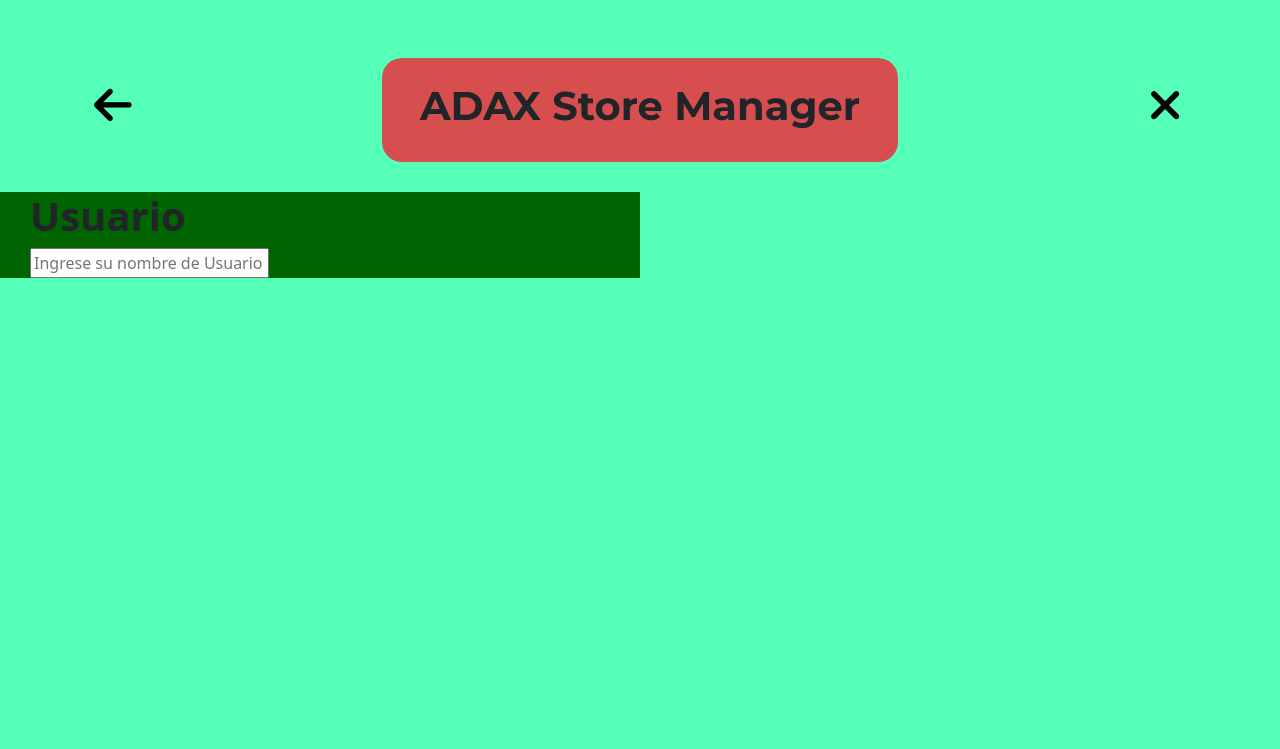
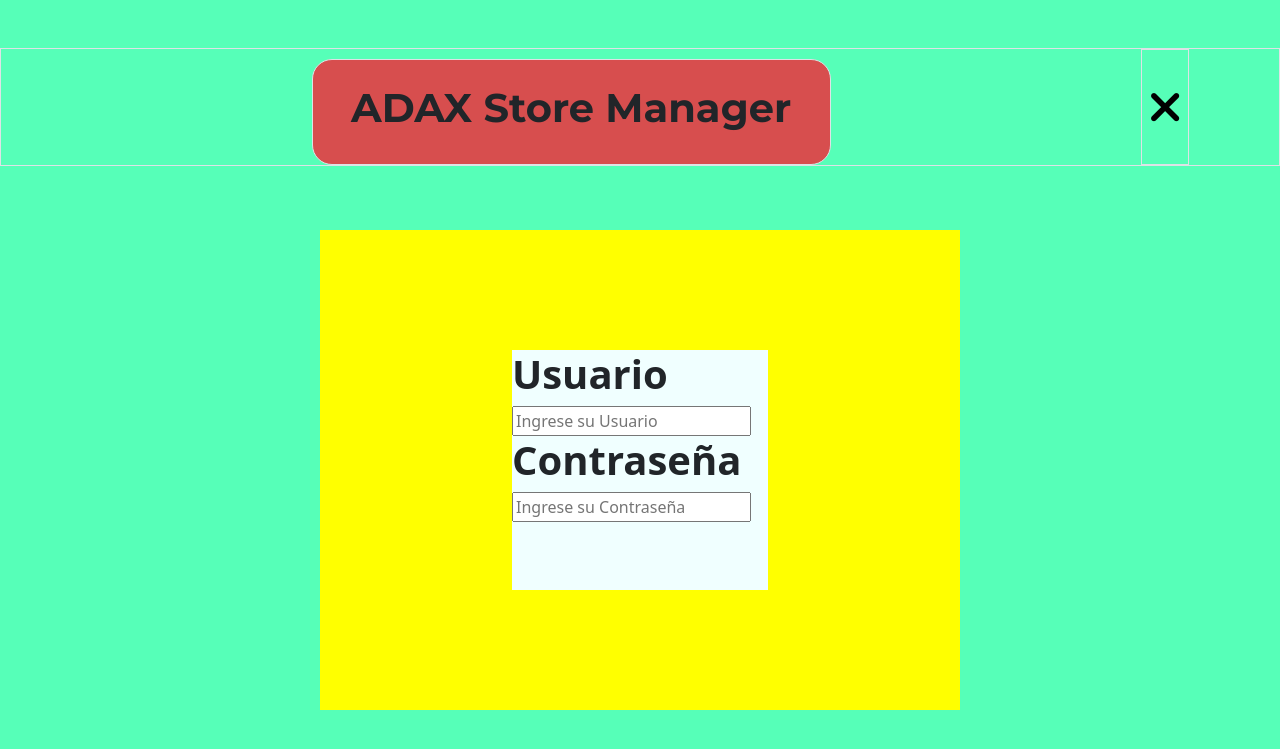
Before and after one commit to Xfezor/ADAX-Store-Manager, a PHP site: page /sesion.html in a window 1280 px wide. Shown: the top 749 px of the page. Run offline with PHP 8.4, Linux system fonts and the light colour scheme; some libraries are stand-ins or nearby versions.

Commit message:
Problema con el header

```diff
--- a/HTML/sesion.css
+++ b/HTML/sesion.css
@@ -1,6 +1,5 @@
 body {
     background-color: #56FFB8;
-
   }
   .title{
     font-weight: normal;
@@ -30,17 +29,6 @@ body {
     text-align: center;
 
   }
-  .back{
-    font-size: 43px;
-    border-color: transparent;
-    background-color: transparent;
-    margin-left: 2em;
-    display: inline-block;
-    transition: transform 0.3s ease;
-  }
-  .back:hover{
-    transform: scale(1.2);
-  }
   .exit{
     font-size: 45px;
     border-color: transparent;
@@ -52,17 +40,23 @@ body {
   .exit:hover{
     transform: scale(1.2);
   }
-  .contenedor_sesion {
-    background-color: darkgreen;
+
+  .Contenedorsesion {
+    display: flex;
     justify-content: center;
     align-items: center;
-    text-align: center;
-    margin: 0 px;
+    margin: 0 auto;
+    margin-top: 5%;
     width: 50%;
-    border: ;
+    height: 30em;
+    background-color: yellow;
   }
-  .sesion {
-    margin: 30px;
-    width: 20px;
+  .cuadradoverde {
+    background-color: azure;
+    width: 40%;
+    height: 50%;
 
   }
+  input {
+    width: o auto;
+  }
--- a/HTML/sesion.html
+++ b/HTML/sesion.html
@@ -13,24 +13,23 @@
 <link rel="stylesheet" href="sesion.css">
 </head>
 <header>
-  <div class="contenedorarriba">
-      <button class="back">
-        <i class="fa-solid fa-arrow-left"></i>
-      </button>
-    <div class="adax">
+  <div class="contenedorarriba border">
+    <div class="adax border">
       <h1 class="title">ADAX Store Manager</h1>
     </div>
-      <button class="exit">
+      <button class="exit border">
         <i class="fa-solid fa-xmark"></i>
       </button>
   </div>
 </header>
 <body>
-    <div class="contenedor_sesion">
-        <div class="sesion">
-        <h1><b>Usuario</b></h1>
-        <input type="text" placeholder="Ingrese su nombre de Usuario">
-        </div>
+  <div class="Contenedorsesion">
+    <div class="cuadradoverde">
+      <h1><b>Usuario</b></h1>
+      <input type="text" placeholder="Ingrese su Usuario">
+      <h1><b>Contraseña</b></h1>
+      <input type="password" placeholder="Ingrese su Contraseña">
     </div>
+  </div>
 </body>
 </html>
```
